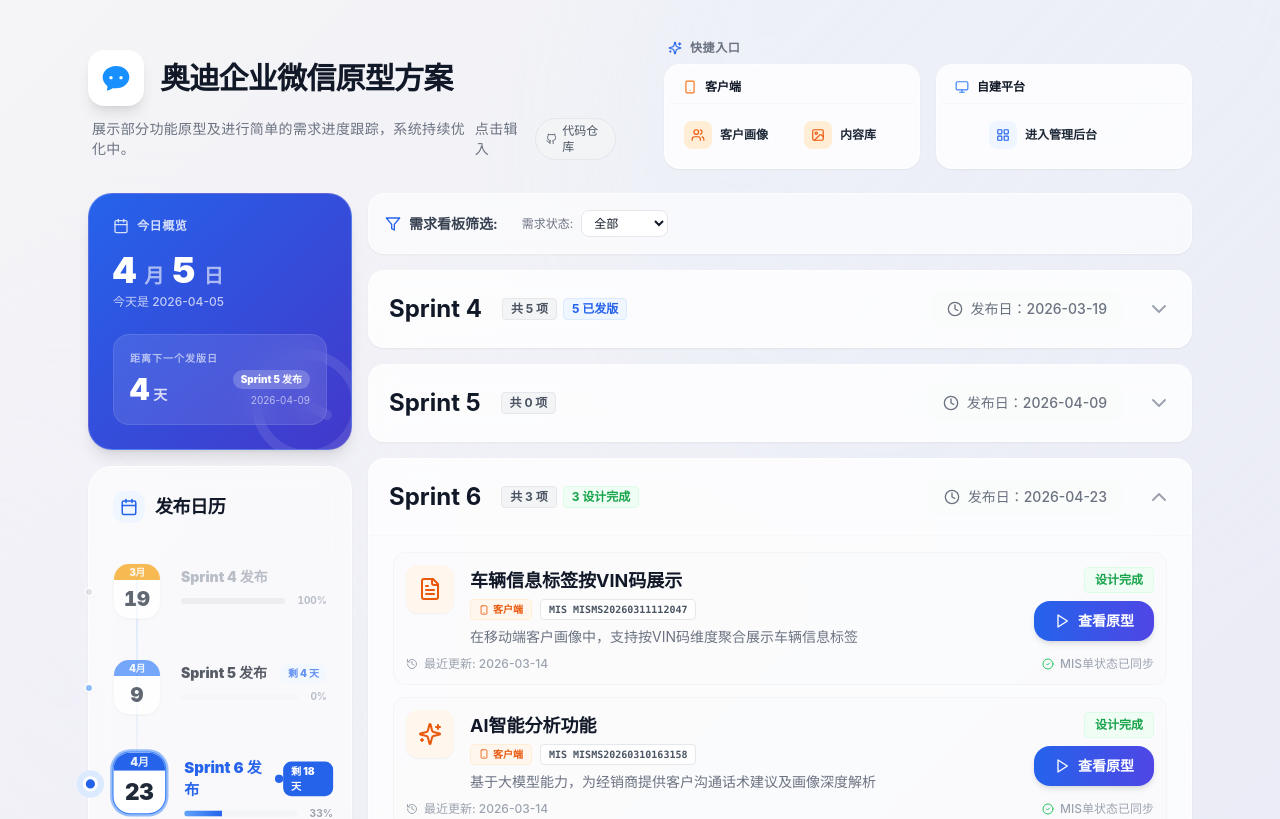
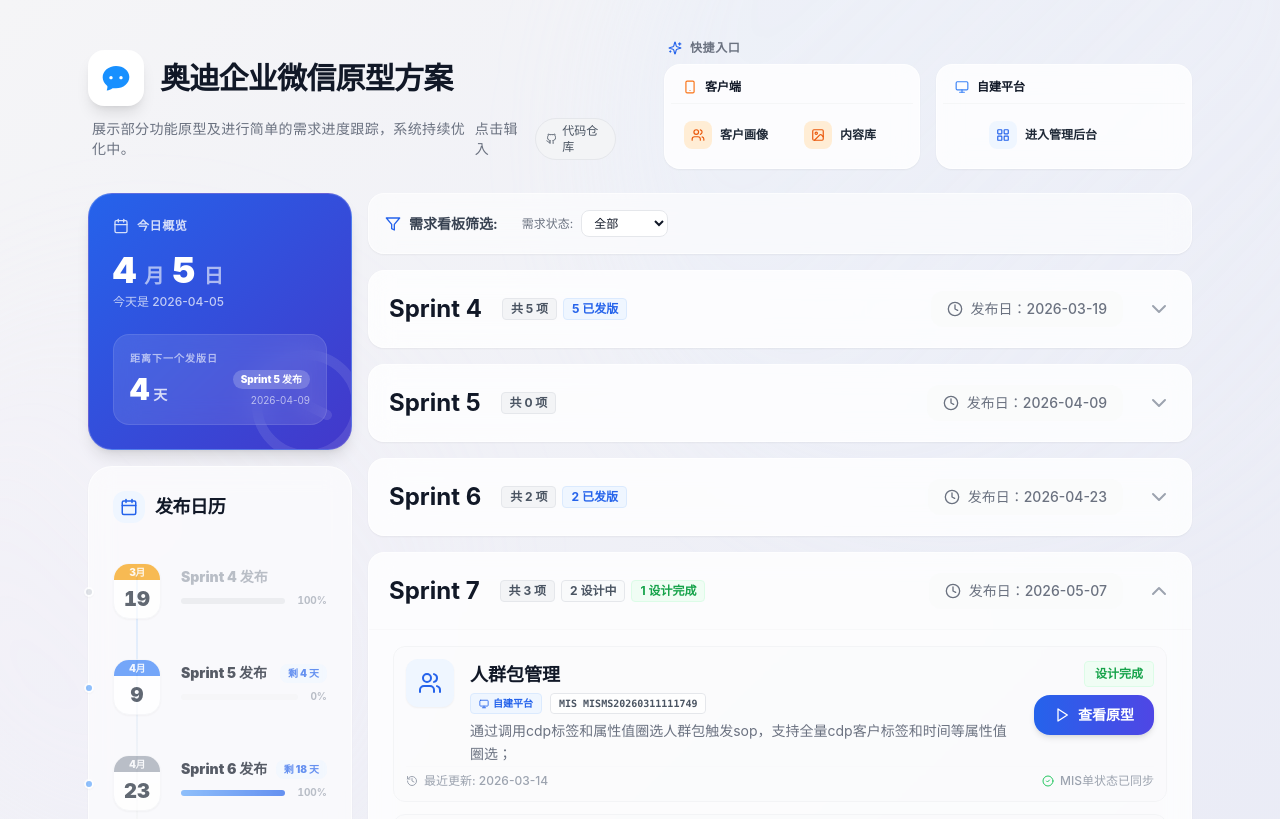
Before and after one commit to baker912/wecom, a Vue app: page / in a window 1280 px wide. Shown: the top 819 px of the page. Built offline with nearby package versions, Linux system fonts and the light colour scheme.

Commit message:
chore: update requirement status and sprint [deploy]

```diff
--- a/src/views/HomePage.vue
+++ b/src/views/HomePage.vue
@@ -6,7 +6,7 @@
 const router = useRouter();
 
 // Sprint Accordion Logic
-const expandedSprint = ref<string | null>('Sprint 6'); // 默认展开第一个
+const expandedSprint = ref<string | null>('Sprint 7'); // 默认展开第一个
 
 const toggleSprint = (sprintName: string) => {
   if (expandedSprint.value === sprintName) {
@@ -233,7 +233,7 @@
         title: '车辆信息标签按VIN码展示',
         module: '客户端',
         progress: 100,
-        status: '设计完成',
+        status: '已发版',
         misId: 'MISMS20260311112047',
         misStatus: '产品设计中',
         version: 'v2.0.1',
@@ -243,25 +243,11 @@
         description: '在移动端客户画像中，支持按VIN码维度聚合展示车辆信息标签'
       },
       {
-        id: 'REQ-SPRINT6-02',
-        title: 'AI智能分析功能',
-        module: '客户端',
-        progress: 80,
-        status: '设计完成',
-        misId: 'MISMS20260310163158',
-        misStatus: '需求实施中',
-        version: 'v1.5.4',
-        isExternalPrototype: false,
-        icon: Sparkles,
-        link: '/features/ai-analysis',
-        description: '基于大模型能力，为经销商提供客户沟通话术建议及画像深度解析'
-      },
-      {
         id: 'REQ-SPRINT6-03',
         title: '会话存档管理',
         module: '自建平台',
         progress: 100,
-        status: '设计完成',
+        status: '已发版',
         misId: 'MISMS20260406090100',
         misStatus: '需求实施中',
         version: 'v1.1.0',
@@ -329,7 +315,22 @@
     status: '规划中',
     statusColor: 'bg-gray-50 text-gray-500 border border-gray-200',
     targetDate: '2026-05-21',
-    requirements: []
+    requirements: [
+      {
+        id: 'REQ-SPRINT8-01',
+        title: 'AI智能分析功能',
+        module: '客户端',
+        progress: 50,
+        status: '开发中',
+        misId: 'MISMS20260310163158',
+        misStatus: '需求实施中',
+        version: 'v1.5.4',
+        isExternalPrototype: false,
+        icon: Sparkles,
+        link: '/features/ai-analysis',
+        description: '基于大模型能力，为经销商提供客户沟通话术建议及画像深度解析'
+      }
+    ]
   }
 ]);
 
```
